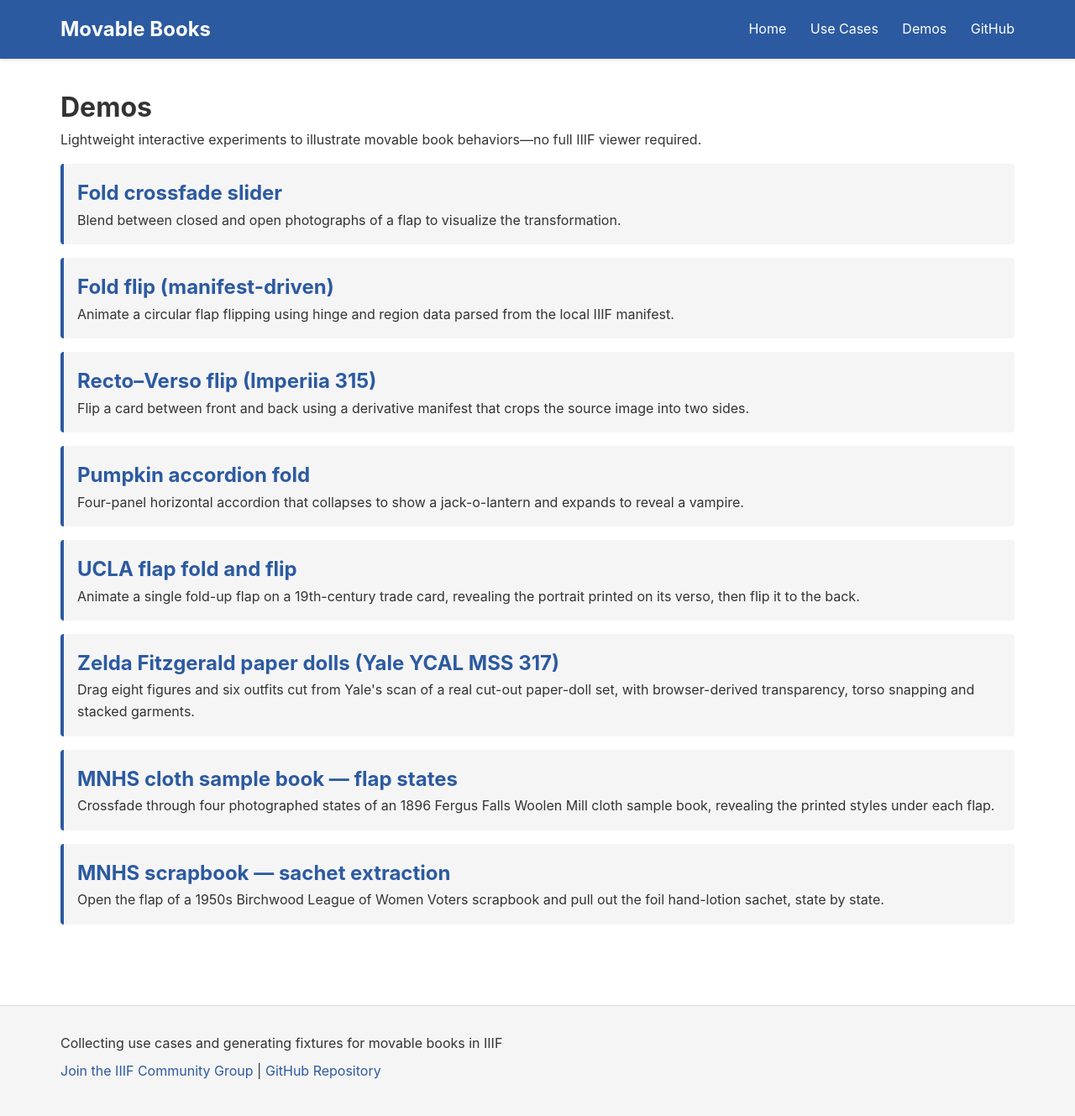
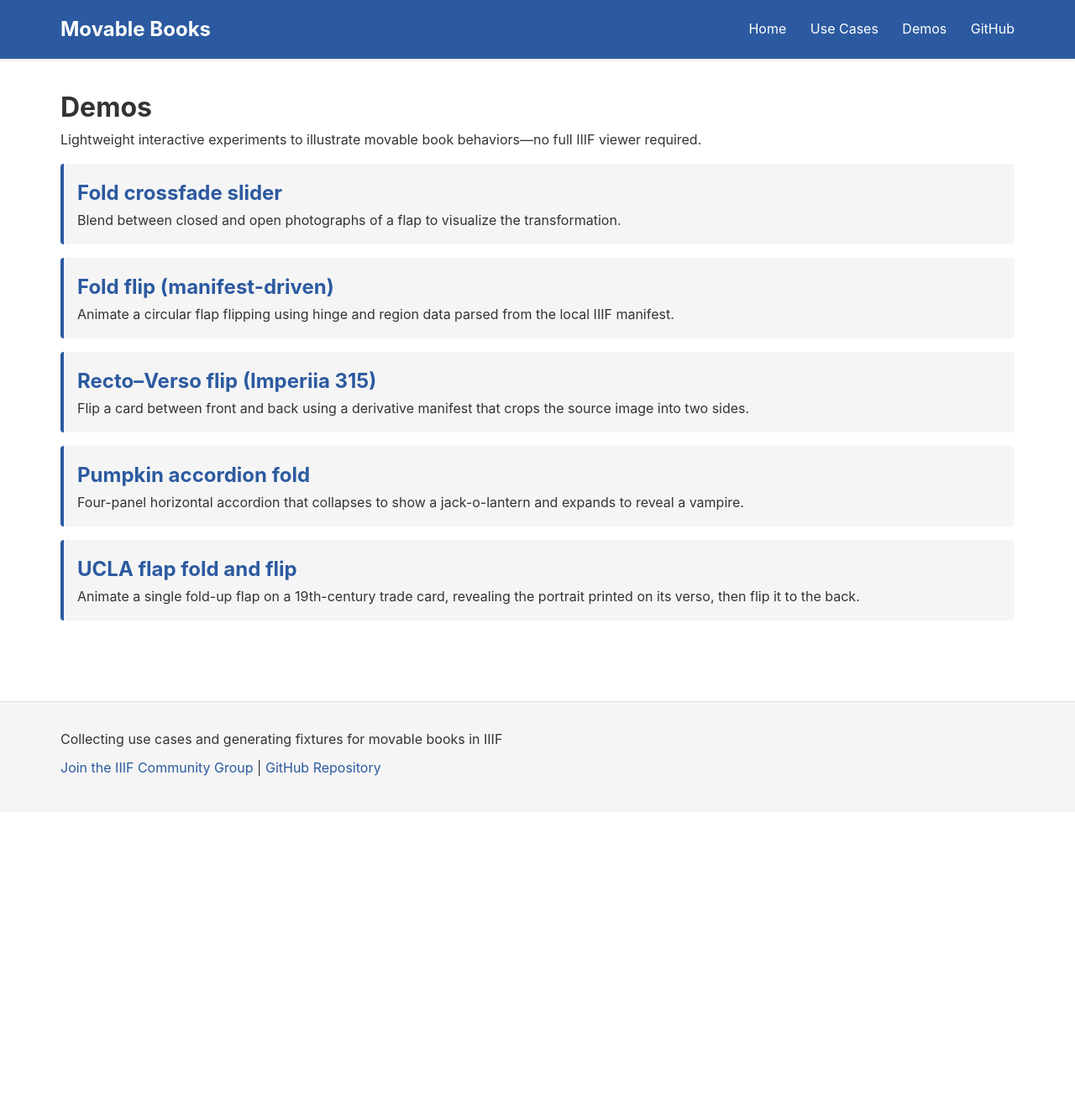
Before and after one commit to cubap/movable-books, a Jekyll site: the page built from demos/index.html, in a window 1280 px wide. Shown: the whole page at 84% size. Built offline with Jekyll 4.4.1, drawn with Linux system fonts in a browser that asks for light colours; after the commit the page ends 967 px from its top, so only the background shows below that.

Commit message:
Hide half-baked demo entries

```diff
--- a/demos/index.html
+++ b/demos/index.html
@@ -29,18 +29,6 @@ permalink: /demos/
       <h2><a href="{{ '/demos/ucla-flap-fold.html' | relative_url }}">UCLA flap fold and flip</a></h2>
       <p>Animate a single fold-up flap on a 19th-century trade card, revealing the portrait printed on its verso, then flip it to the back.</p>
     </li>
-    <li>
-      <h2><a href="{{ '/demos/paper-doll-zelda.html' | relative_url }}">Zelda Fitzgerald paper dolls (Yale YCAL MSS 317)</a></h2>
-      <p>Drag eight figures and six outfits cut from Yale's scan of a real cut-out paper-doll set, with browser-derived transparency, torso snapping and stacked garments.</p>
-    </li>
-    <li>
-      <h2><a href="{{ '/demos/mnhs-cloth-book-fade.html' | relative_url }}">MNHS cloth sample book — flap states</a></h2>
-      <p>Crossfade through four photographed states of an 1896 Fergus Falls Woolen Mill cloth sample book, revealing the printed styles under each flap.</p>
-    </li>
-    <li>
-      <h2><a href="{{ '/demos/mnhs-scrapbook-sachet.html' | relative_url }}">MNHS scrapbook — sachet extraction</a></h2>
-      <p>Open the flap of a 1950s Birchwood League of Women Voters scrapbook and pull out the foil hand-lotion sachet, state by state.</p>
-    </li>
   </ul>
 </div>
 
```
